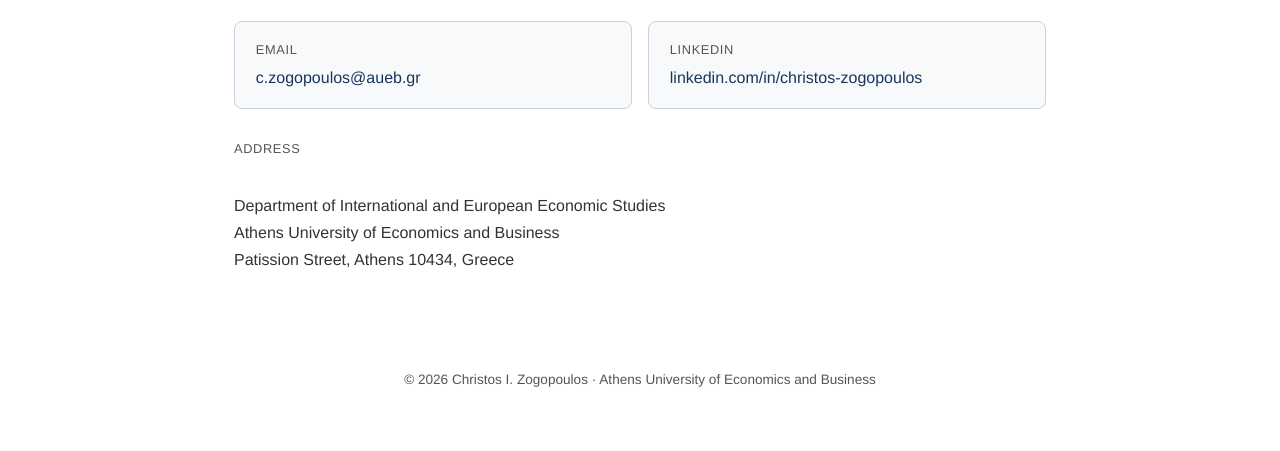
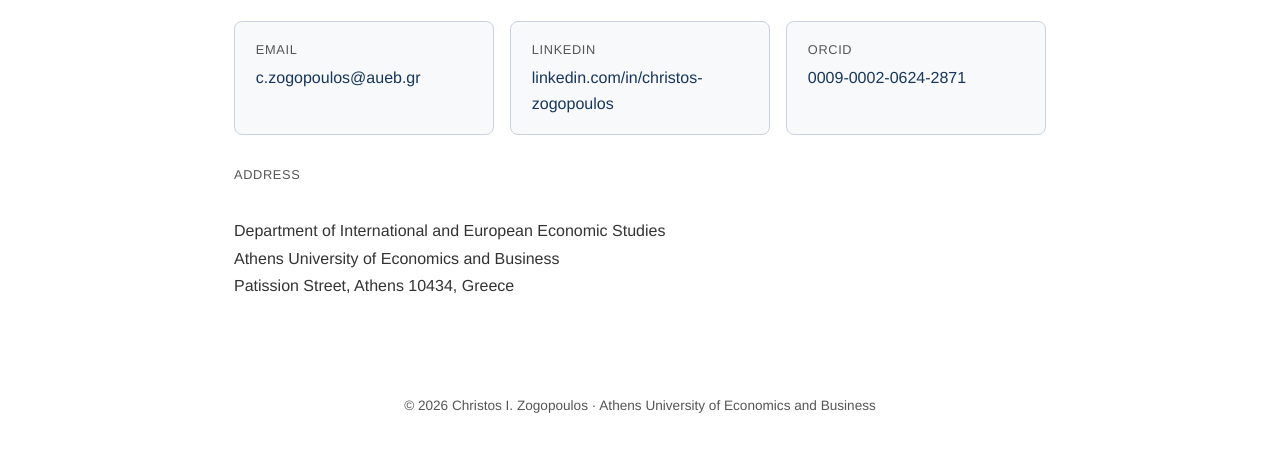
Before and after one commit to christoszogopoulos/christoszogopoulos.github.io, a plain HTML site: page contact.html in a window 1280 px wide. Shown: the part 179-630 px from the top of the page. Drawn offline with Linux system fonts and the light colour scheme.

Commit message:
Add ORCID

```diff
--- a/contact.html
+++ b/contact.html
@@ -45,10 +45,16 @@
       <span class="contact-card-value">linkedin.com/in/christos-zogopoulos</span>
     </a>
 
+    <a class="contact-card" href="https://orcid.org/0009-0002-0624-2871" target="_blank" rel="noopener">
+      <span class="contact-card-label">ORCID</span>
+      <span class="contact-card-value">0009-0002-0624-2871</span>
+    </a>
+
     <!--
-      MORE PROFILES: as you and Claude add Google Scholar, ORCID, ResearchGate,
-      etc., copy one <a class="contact-card"> ... </a> block above and edit the
-      label/value/link. They'll automatically line up in the grid.
+      MORE PROFILES: as you and Claude add Google Scholar, RePEc/IDEAS,
+      ResearchGate, etc., copy one <a class="contact-card"> ... </a> block
+      above and edit the label/value/link. They'll automatically line up in
+      the grid.
     -->
   </div>
 
```
Also changed, not shown: index.html (+2 -1 lines).
